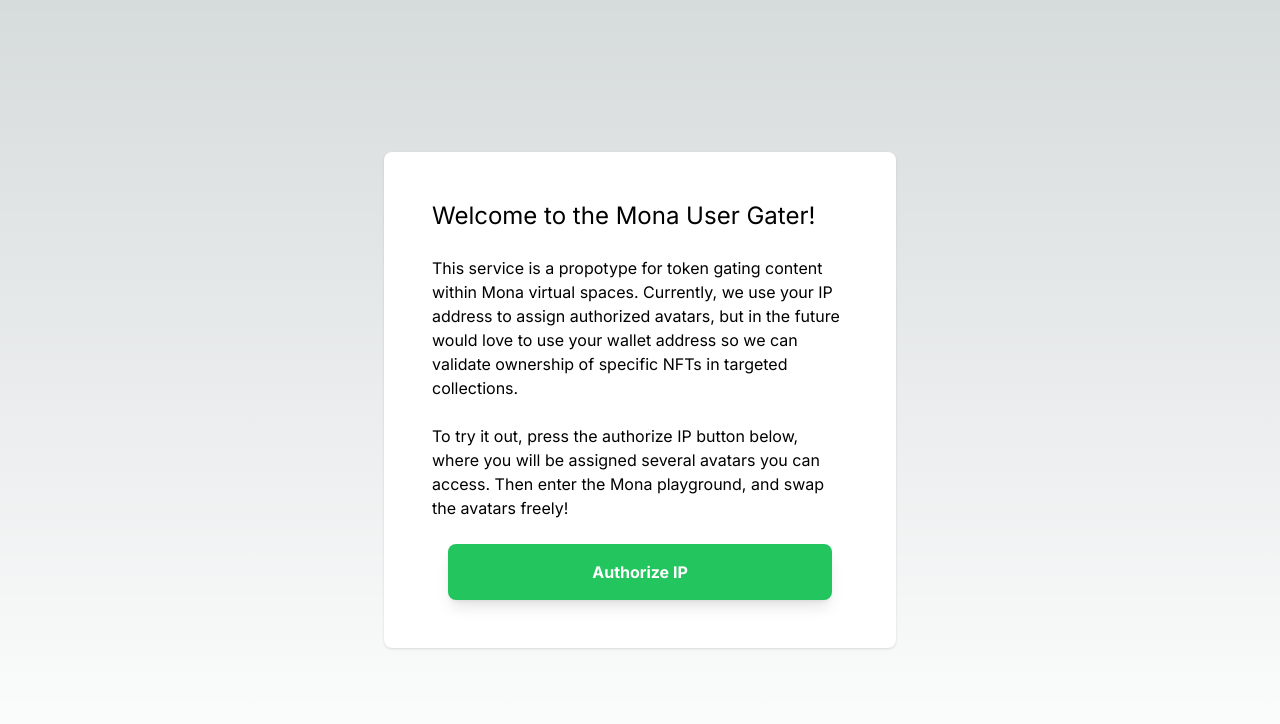
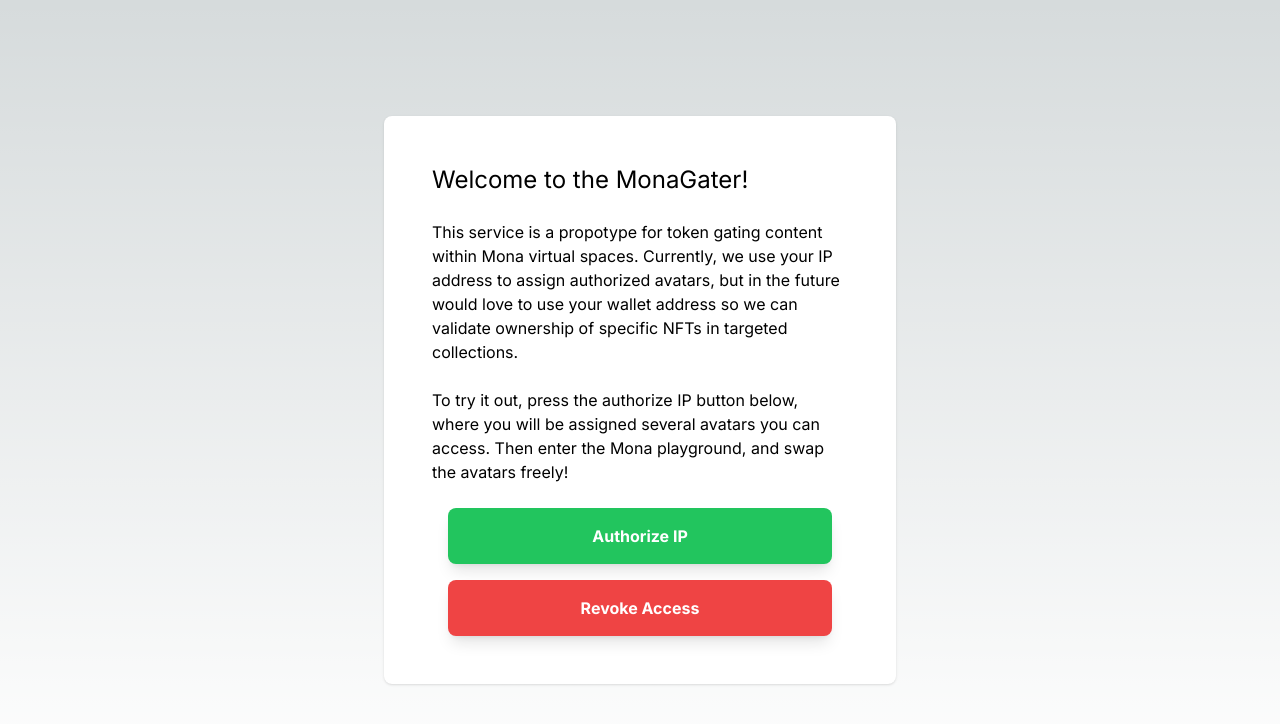
Before and after one commit to jasperdegens/mona-token-gated, a Next.js app: page / in a window 1280 px wide. Shown: the top 724 px of the page. Built offline with nearby package versions, Linux system fonts and the light colour scheme.

Commit message:
added revoked

```diff
--- a/src/app/api/authorize/route.ts
+++ b/src/app/api/authorize/route.ts
@@ -9,11 +9,21 @@
 
 export async function GET(request: Request): Promise<NextResponse> {
 
+  // get search params
+  const params = new URL(request.url).searchParams
+
+
   // get ip address of user
   const ip = getIp(request)
 
   if(!ip){
     return new NextResponse('No IP found', {status: 400})
+  }
+
+  // revoke access
+  if(params.get('revoke')){
+    await kv.set(ip, JSON.stringify({avatarIds: [], exp: 0}))
+    return new NextResponse('Access revoked', {status: 200})
   }
 
   // get valid avatar ids and store validity time
--- a/src/app/page.tsx
+++ b/src/app/page.tsx
@@ -19,13 +19,21 @@
     }
   }, [setAuthorizingState, setAuthResponse])
 
+  const revoke = async () => {
+    await fetch('/api/authorize?revoke=true')
+  }
+
 
   return (
     <main className='w-full h-screen flex justify-center items-center'>
       <div className="bg-white rounded-lg shadow p-12 space-y-6 max-w-lg">
-        <h1 className="text-2xl">Welcome to the Mona User Gater!</h1>
-        <p>This service is a propotype for token gating content within Mona virtual spaces. Currently, we use your IP address to assign authorized avatars, but in the future would love to use your wallet address so we can validate ownership of specific NFTs in targeted collections.</p>
-        <p>To try it out, press the authorize IP button below, where you will be assigned several avatars you can access. Then enter the Mona playground, and swap the avatars freely!</p>
+        <h1 className="text-2xl">Welcome to the MonaGater!</h1>
+        {!authResponse && (<><p>This service is a propotype for token gating content within Mona virtual spaces. Currently, we use your IP address to assign authorized avatars, but in the future would love to use your wallet address so we can validate ownership of specific NFTs in targeted collections.</p>
+        <p>To try it out, press the authorize IP button below, where you will be assigned several avatars you can access. Then enter the Mona playground, and swap the avatars freely!</p></>)}
+        {authResponse && <div className='mt-4'>
+        <div className='text-lg font-bold'>{`Your IP ${authResponse.ip} is Authorized!`}</div>
+        <div className='text-sm'>{`Authorized avatars are: ${authResponse.avatarIds.join(",")}`}</div>
+      </div>}
         <div className="w-full mx-auto text-center">
       <button
         className="px-8 py-4 bg-green-500 text-white font-bold rounded-lg shadow-lg hover:bg-green-700 w-full max-w-sm"
@@ -35,11 +43,15 @@
         disabled={authorizingState === 'AUTHORIZING'}
         >{authorizingState === 'NONE' ? 'Authorize IP' : authorizingState === 'AUTHORIZING' ? 'Authrizing...' : authorizingState == 'AUTHORIZED' ? 'Authorized' : 'Error'}
       </button>
+      <button
+        className="mt-4 px-8 py-4 bg-red-500 text-white font-bold rounded-lg shadow-lg hover:bg-red-700 w-full max-w-sm"
+        onClick={() => {
+          revoke()
+        }}
+        >Revoke Access
+      </button>
       </div>
-      {authResponse && <div className='mt-4'>
-        <div className='text-lg font-bold'>{`Your IP ${authResponse.ip} is Authorized!`}</div>
-        <div className='text-sm'>{`Authorized avatars are: ${authResponse.avatarIds.join(",")}`}</div>
-      </div>}
+
       </div>
 
 
```
Also changed, not shown: 1 other file (tests, documents, lock files or other folders).
